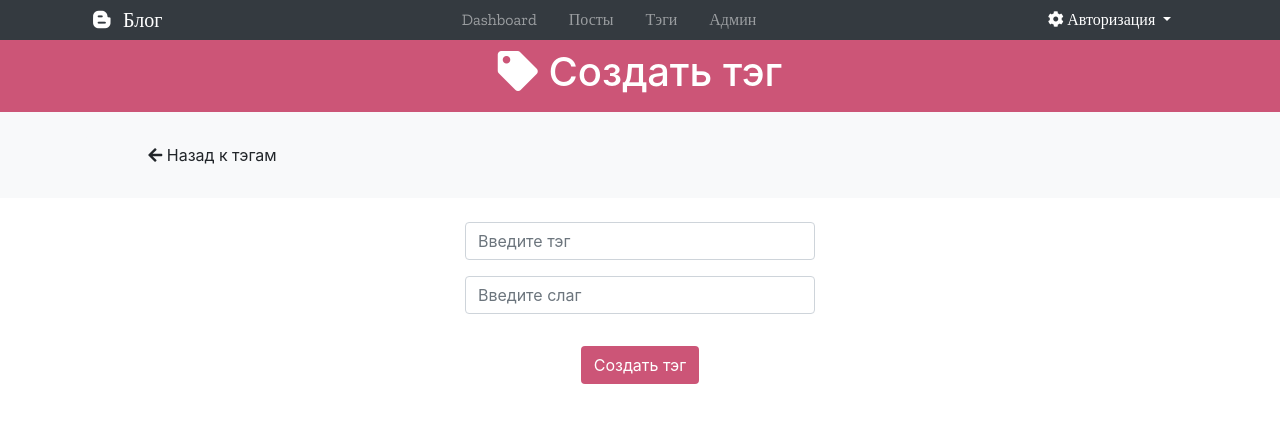
After one commit to popoffww/django-blog, a Django app: template blog/templates/blog/tag_form.html in a window 1280 px wide. The commit adds this page. Shown: the top 423 px of the page. Run offline with Django 3.2, Linux system fonts and the light colour scheme; the template is opened without the code that fills it: values that come from a table or form of the project are taken from there, others are empty; some libraries are stand-ins or nearby versions.

Commit message:
Создание нового тэга

```diff
--- /dev/null
+++ b/blog/forms.py
@@ -0,0 +1,26 @@
+from django import forms
+from django.core.exceptions import ValidationError
+from .models import *
+
+class TagForm(forms.ModelForm):
+    title = forms.CharField(label='',
+                            widget=forms.TextInput(
+                            attrs={'class': 'form-control', 'placeholder': 'Введите тэг'}
+                            ))
+    slug = forms.CharField(label='',
+                           widget=forms.TextInput(
+                           attrs={'class': 'form-control', 'placeholder': 'Введите слаг'}
+                           ))
+
+    class Meta(object):
+        model = Tag
+        fields = ('title', 'slug')
+
+
+    def clean_slug(self):
+        new_slug = self.cleaned_data['slug'].lower()
+        if new_slug == 'create':
+            raise ValidationError('Slug не может быть "create"')
+        if Tag.objects.filter(slug__iexact=new_slug).count():
+            raise ValidationError('Slug должен быть уникальным. Slug "{}" уже существует'.format(new_slug))
+        return new_slug
--- a/blog/templates/blog/home.html
+++ b/blog/templates/blog/home.html
@@ -7,7 +7,7 @@
 
 {% block content %}
 
-    <section id="posts">
+    <section>
     <div class="container">
     <div class="row d-flex justify-content-center">
     <div class="col-md-9">
--- a/blog/templates/blog/post_list.html
+++ b/blog/templates/blog/post_list.html
@@ -1,4 +1,5 @@
 {% extends 'base.html' %}
+{% load static %}
 
 {% block title %}
     {{ block.super }} - Посты
@@ -6,7 +7,7 @@
 
 {% block content %}
 
-     <section id="posts">
+     <section>
     <div class="container">
     <div class="row d-flex justify-content-center">
     <div class="col-md-9">
--- /dev/null
+++ b/blog/templates/blog/tag_form.html
@@ -0,0 +1,79 @@
+{% extends 'detail_base.html' %}
+{% load static %}
+{% url 'home' as home_url %}
+{% url 'posts' as posts_url %}
+{% url 'tags' as tags_url %}
+
+{% block title %} Создать тэг {% endblock %}
+
+{% block content %}
+
+    <header class="detail-header py-2 text-white">
+    <div class="container">
+      <div class="row d-flex justify-content-center">
+        <div class="col-md-8">
+          <h1 class="text-center">
+              <i class="fa fa-tag"></i>
+                Создать тэг
+          </h1>
+        </div>
+      </div>
+    </div>
+  </header>
+
+    <section class="py-4 mb-4 bg-light">
+      <div class="container">
+       <div class="row">
+          <div class="col-md-3">
+            <a href="{{ tags_url }}"
+                class="btn btn-light btn-block">
+             <i class="fas fa-arrow-left"></i> Назад к тэгам
+            </a>
+          </div>
+       </div>
+      </div>
+    </section>
+
+        <div class="container">
+            <div class="row">
+                <div class="col-4 offset-4">
+
+                    <form  method="post">
+
+                            {% csrf_token %}
+
+                            {% for field in form %}
+
+                        <div class="form-group">
+
+                            {% if field.errors %}
+                                <div class="alert alert-danger">
+                                  {{ field.errors }}
+                                </div>
+                            {% endif %}
+
+                                {{ field.label }}
+                                {{ field }}
+
+                      </div>
+
+                            {% endfor %}
+
+                        <div class="text-center pt-3">
+                          <button type="submit"
+                                  class="btn text-white"
+                                  style="background: #c57;">
+                              Создать тэг
+                          </button>
+                        </div>
+
+                    </form>
+
+
+                </div>
+            </div>
+        </div>
+
+
+
+{% endblock %}
--- a/blog/templates/blog/tag_list.html
+++ b/blog/templates/blog/tag_list.html
@@ -1,4 +1,5 @@
 {% extends 'base.html' %}
+{% load static %}
 
 {% block title %}
     {{ block.super }} - Все тэги
@@ -12,7 +13,7 @@
             <div class="col-md-10">
               <div class="jumbotron py-4">
                    {% for tag in tag_list %}
-                <div class="d-inline lead serif tag-size px-3">
+                <div class="d-inline lead serif tag-size px-2">
 
                    <a href="{{ tag.get_absolute_url }}"
                        class="text-decoration-none text-dark">
--- a/blog/urls.py
+++ b/blog/urls.py
@@ -6,6 +6,7 @@ urlpatterns = [
     path('posts/', PostListView.as_view(), name='posts'),
     path('post/<str:slug>/', PostDetailView.as_view(), name='post_detail'),
     path('tags/', TagListView.as_view(), name='tags'),
-    path('tag/<str:slug>/', TagDetail.as_view(), name='tag_detail'),
+    path('tag/create', TagCreateView.as_view(), name='tag_create'),
+    path('tag/<str:slug>/', TagDetailView.as_view(), name='tag_detail'),
 
 ]
```
Also changed, not shown: blog/views.py (+12 -6 lines), notes.txt (+12 -0 lines), templates/base.html (+8 -6 lines).
